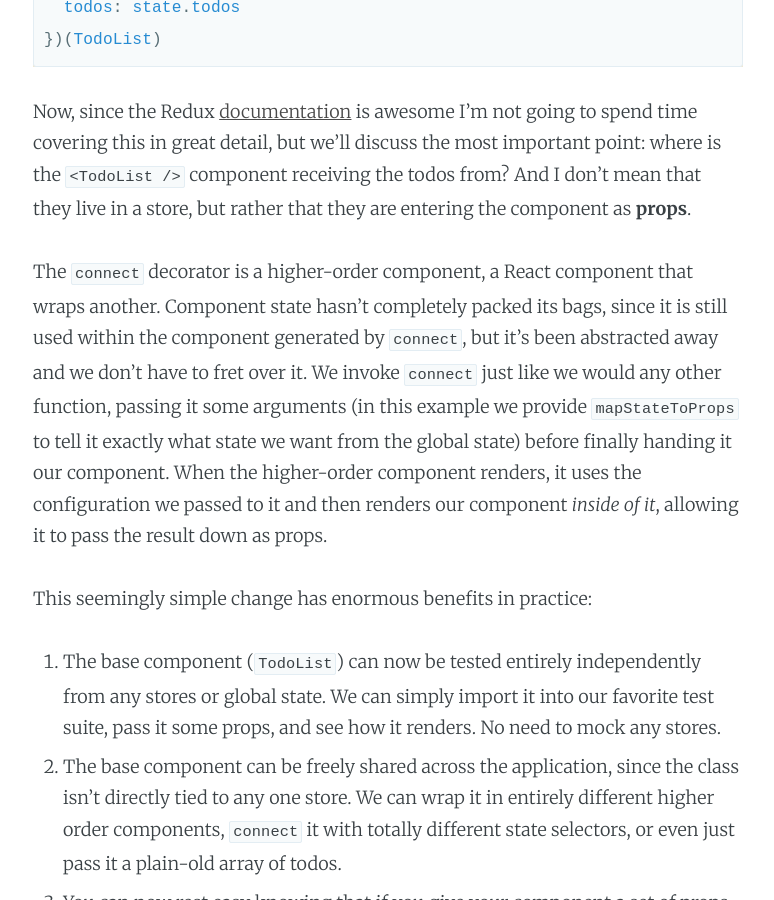
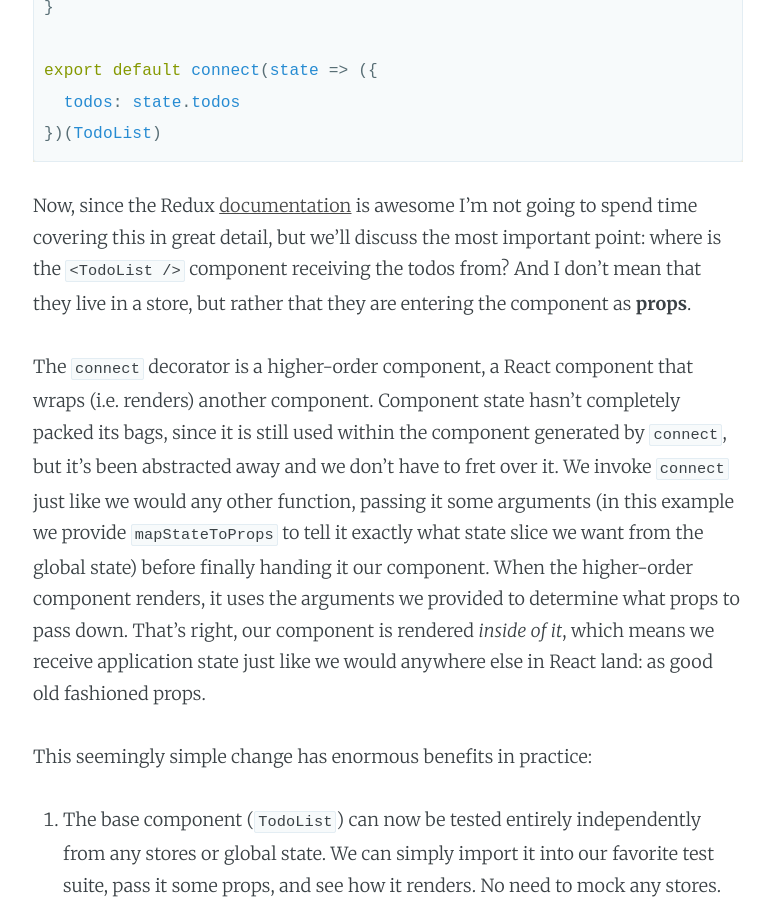
Before and after one commit to TechnologyAdvice/technologyadvice.github.io, a Jekyll site: the page built from _posts/2015-12-31-where-flux-went-wrong.markdown, in a window 1280 px wide and 900 px high, scrolled down 6739 px. Shown: the whole window, without its empty margins (252-1026 px from the left). Built offline with Jekyll 4.4.1, drawn with Linux system fonts in a browser that asks for light colours; Markdown is read by kramdown in place of the engine named in the settings; some of the changed text lies outside the part shown.

Commit message:
fix(WhereFluxWentWrong): grammar cleanup in redux section

```diff
--- a/_posts/2015-12-31-where-flux-went-wrong.markdown
+++ b/_posts/2015-12-31-where-flux-went-wrong.markdown
@@ -98,6 +98,9 @@ import React from 'react'
 import { connect } from 'react-redux'
 import { actions as TodoActions } from 'modules/todo'
 
+// Notice that we can export the raw class here as a named
+// export, which means we can easily use the non-connected
+// version in our tests or elsewhere in the application.
 export class TodoList extends React.Component {
   static propTypes = {
     dispatch: React.PropTypes.func.isRequired,
@@ -128,15 +131,15 @@ export default connect(state => ({
 
 Now, since the Redux [documentation](http://rackt.org/redux/index.html) is awesome I’m not going to spend time covering this in great detail, but we’ll discuss the most important point: where is the `<TodoList />` component receiving the todos from? And I don’t mean that they live in a store, but rather that they are entering the component as **props**.
 
-The `connect` decorator is a higher-order component, a React component that wraps another. Component state hasn't completely packed its bags, since it is still used within the component generated by `connect`, but it's been abstracted away and we don't have to fret over it. We invoke `connect` just like we would any other function, passing it some arguments (in this example we provide `mapStateToProps` to tell it exactly what state we want from the global state) before finally handing it our component. When the higher-order component renders, it uses the configuration we passed to it and then renders our component _inside of it_, allowing it to pass the result down as props.
+The `connect` decorator is a higher-order component, a React component that wraps (i.e. renders) another component. Component state hasn't completely packed its bags, since it is still used within the component generated by `connect`, but it's been abstracted away and we don't have to fret over it. We invoke `connect` just like we would any other function, passing it some arguments (in this example we provide `mapStateToProps` to tell it exactly what state slice we want from the global state) before finally handing it our component. When the higher-order component renders, it uses the arguments we provided to determine what props to pass down. That's right, our component is rendered _inside of it_, which means we receive application state just like we would anywhere else in React land: as good old fashioned props.
 
 This seemingly simple change has enormous benefits in practice:
 
   1. The base component (`TodoList`) can now be tested entirely independently from any stores or global state. We can simply import it into our favorite test suite, pass it some props, and see how it renders. No need to mock any stores.
   2. The base component can be freely shared across the application, since the class isn't directly tied to any one store. We can wrap it in entirely different higher order components, `connect` it with totally different state selectors, or even just pass it a plain-old array of todos.
-  3. You can now rest easy knowing that if you give your component a set of props, you know _exactly_ how it will perform.
+  3. You can now rest easy knowing that if you give your component a set of props, you know _exactly_ how it will function.
 
-The point is: the component no longer cares where it gets its data from, that's not its concern (and rightly so). And though in this case we're using Redux, the component itself is no longer tied to any specific framework and now behaves just like any other simpleminded React component. There are a slew of other benefits to this pattern, such as the ability to implement performance optimizations for state selectors (see: [reselect](https://github.com/rackt/reselect)), but at the end of the day the important part is that our components are once again sane and devoid of local state.
+The point is: the component no longer cares where it gets its data from, that's not its concern (and rightly so). And though in this case we're using `react-redux` to create the container, the component itself is not actually tied to any specific framework and now behaves just like any other simpleminded React component. There are a slew of other benefits to this pattern, such as the ability to implement performance optimizations for state selectors (see: [reselect](https://github.com/rackt/reselect)), but at the end of the day the important part is that our components are once again sane and devoid of local state. It's
 
 ## In Summary
 
```
